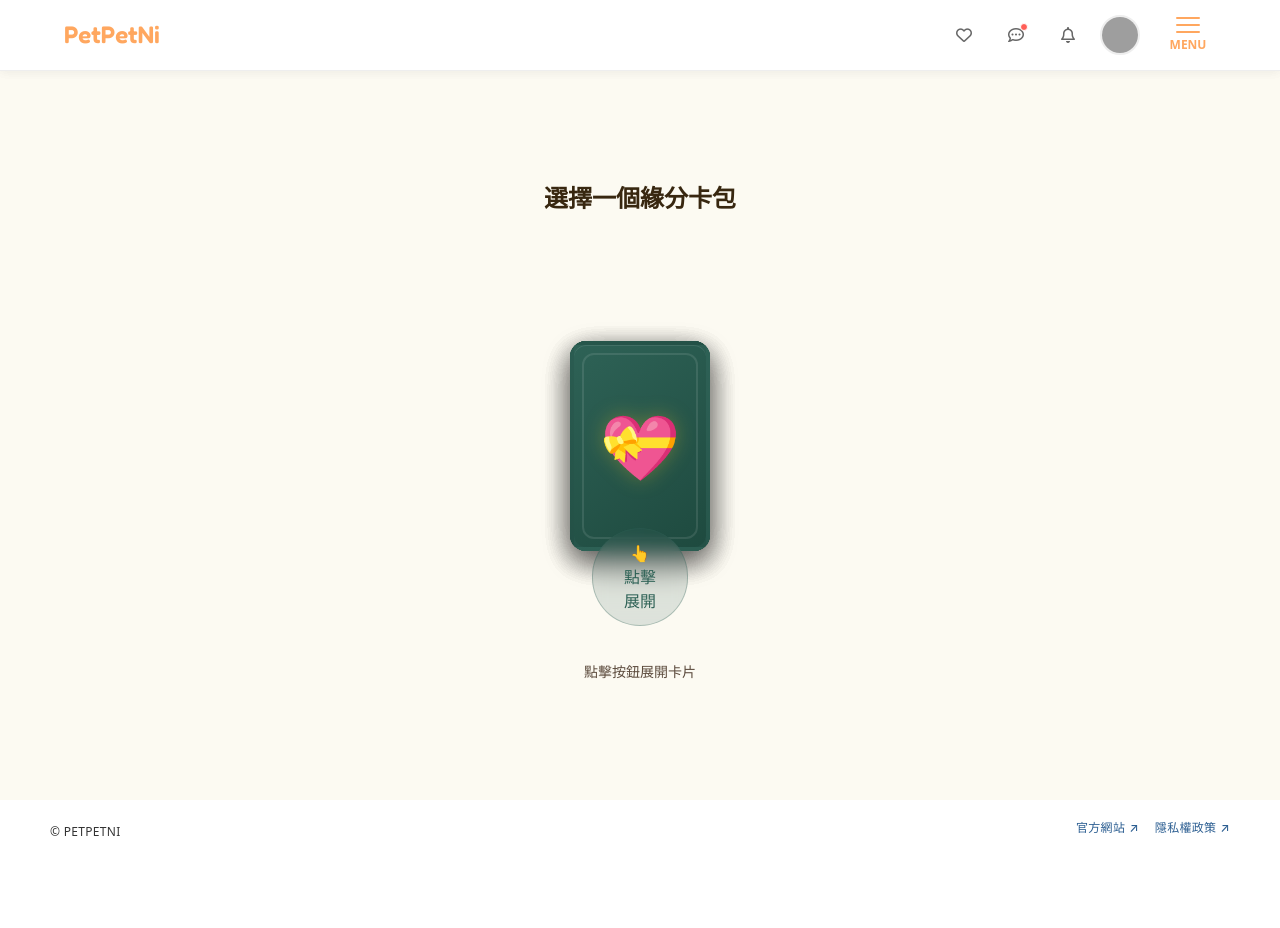
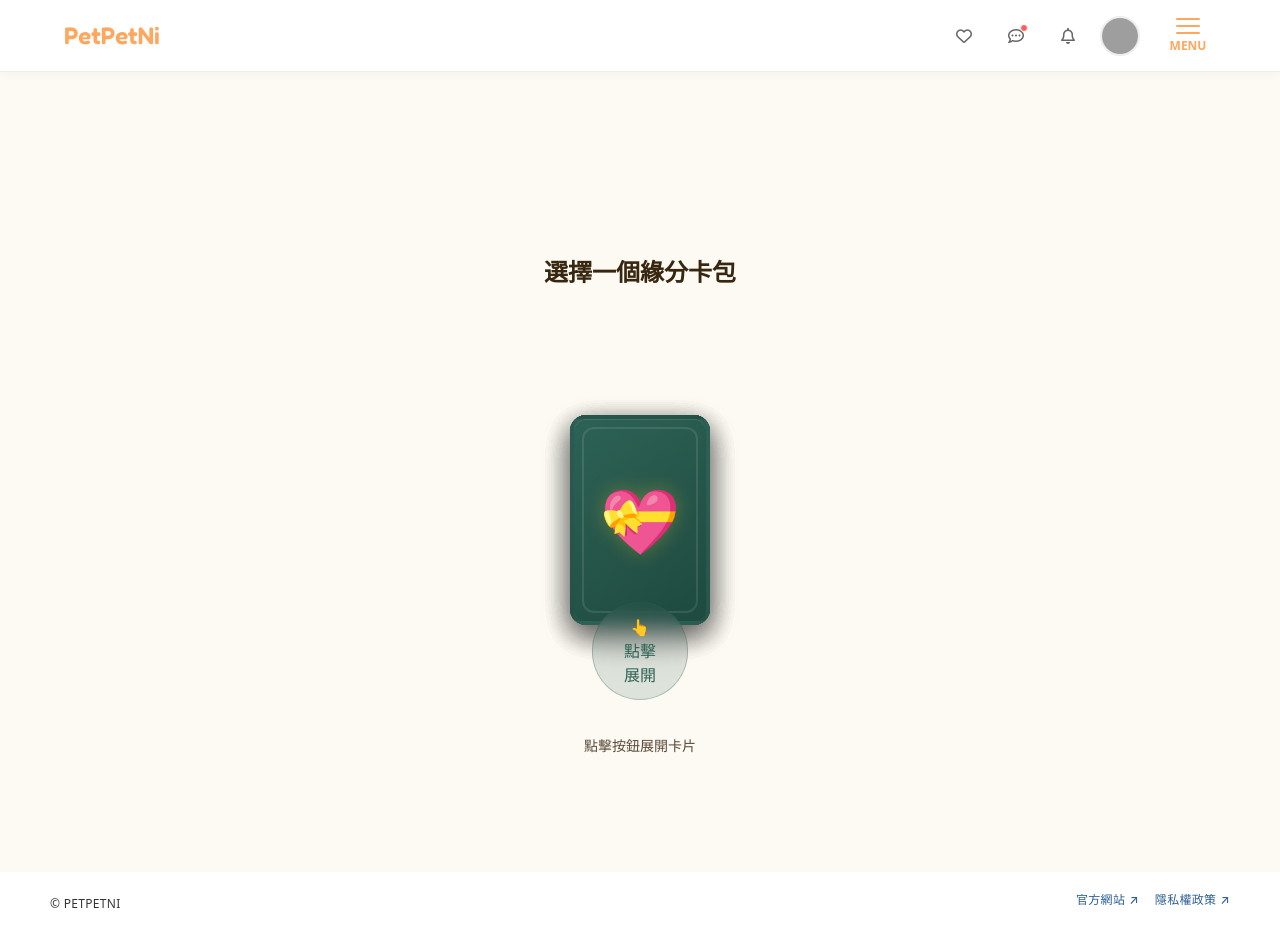
Before and after one commit to pet-human-pet/PetPetNi, a Vue app: page /match in a window 1280 px wide. Before the commit the page ends 856 px from the top, so only its background shows below. Built offline with nearby package versions, Linux system fonts and the light colour scheme; grey boxes are pictures that could not be loaded; a web font is replaced by a local one.

Commit message:
layout: 統一 Header 高度使用 CSS 變數 --header-h
- App.vue: 非首頁 main 區域加入 pt-(--header-h)
- Header.vue: 高度改用 h-(--header-h) 取代硬編碼值
- DailyMatchView.vue: 移除重複 Header，padding-top 改用 CSS 變數

```diff
--- a/src/App.vue
+++ b/src/App.vue
@@ -10,10 +10,17 @@ import SimpleToast from './components/Share/SimpleToast.vue'
 
 const route = useRoute()
 
+// 判斷是否為首頁
+const isHomePage = computed(() => route.name === 'home')
 // 計算是否顯示 Header
 const showHeader = computed(() => !route.meta.hideHeader)
 // 計算是否顯示 Footer
 const showFooter = computed(() => !route.meta.hideFooter)
+// 非首頁時 main 需要 padding-top 來避免被 fixed header 蓋住
+const mainClasses = computed(() => [
+  'w-full flex-1',
+  !isHomePage.value && showHeader.value ? 'pt-(--header-h)' : ''
+])
 </script>
 
 <template>
@@ -26,11 +33,10 @@ const showFooter = computed(() => !route.meta.hideFooter)
     <!-- Main App Header -->
     <MainHeader v-if="showHeader" :transparent="route.meta.transparentHeaderBg" />
 
-    <main class="w-full flex-1">
+    <main :class="mainClasses">
       <RouterView />
     </main>
 
     <AppFooter v-if="showFooter" />
-    <SimpleToast />
   </div>
 </template>
--- a/src/components/Share/Header.vue
+++ b/src/components/Share/Header.vue
@@ -34,7 +34,7 @@ const menuOpen = computed(() => uiStore.isMenuOpen)
 
 // 計算屬性
 const headerClasses = computed(() => [
-  'fixed left-0 z-50 w-full',
+  'h-(--header-h) fixed left-0 z-50 w-full',
   props.transparent || uiStore.isMenuOpen
     ? 'bg-transparent border-none shadow-none'
     : // TODO: 將 border-[#eee] 改為 border-border-default，shadow 改為 tokens
@@ -45,7 +45,7 @@ const headerClasses = computed(() => [
 ])
 
 const containerClasses = computed(() => [
-  'mx-auto flex h-17.5 items-center justify-between max-[800px]:h-15',
+  'h-(--header-h) w-full mx-auto flex items-center justify-between',
   // TODO: px-[30px]/px-[50px] 為 MainFrame 對齊邊距，考慮抽成 CSS 變數
   isHomePage.value ? 'w-full px-[30px] md:px-[50px]' : 'max-w-300 px-6 max-[800px]:px-4'
 ])
--- a/src/views/DailyMatchView.vue
+++ b/src/views/DailyMatchView.vue
@@ -4,9 +4,6 @@
     <div class="pointer-events-none fixed inset-0 z-0 overflow-hidden opacity-10">
       <BackgroundGrid class="h-full w-full" />
     </div>
-
-    <!-- Header -->
-    <Header />
 
     <div class="daily-match-view">
       <!-- 主要內容區 -->
@@ -61,7 +58,6 @@
 import { ref, onMounted } from 'vue'
 import { useMatchingStore } from '@/stores/matching'
 import { useMatching } from '@/composables/useMatching'
-import Header from '@/components/Share/Header.vue'
 import BackgroundGrid from '@/components/Share/BackgroundGrid.vue'
 import CardPackSelector from '@/components/Matching/CardPackSelector.vue'
 import MatchResultCard from '@/components/Matching/MatchResultCard.vue'
@@ -219,7 +215,7 @@ onMounted(() => {
   position: relative;
   overflow-x: hidden;
   padding: 2rem 1rem;
-  padding-top: calc(70px + 2rem); /* Header 高度 + spacing */
+  padding-top: calc(var(--header-h) + 2rem); /* Header 高度 + spacing */
 }
 
 .match-content {
```
